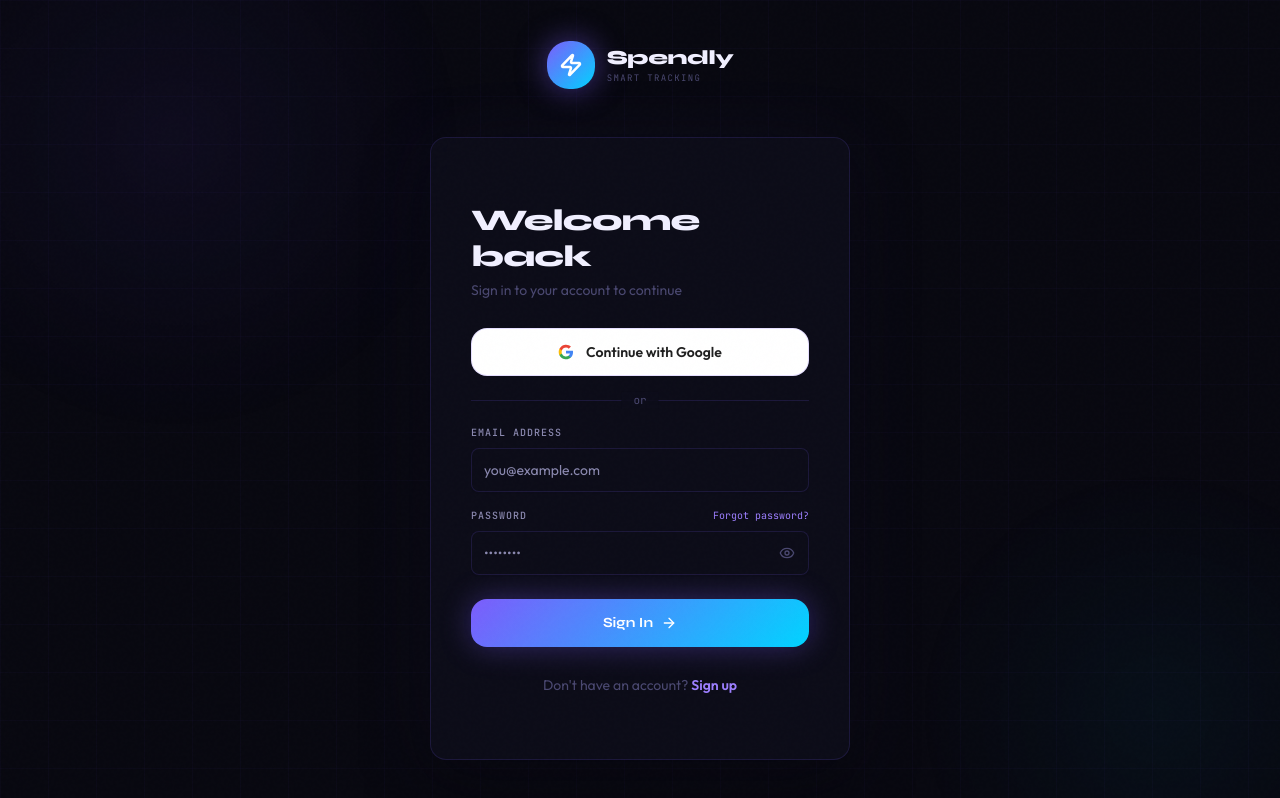
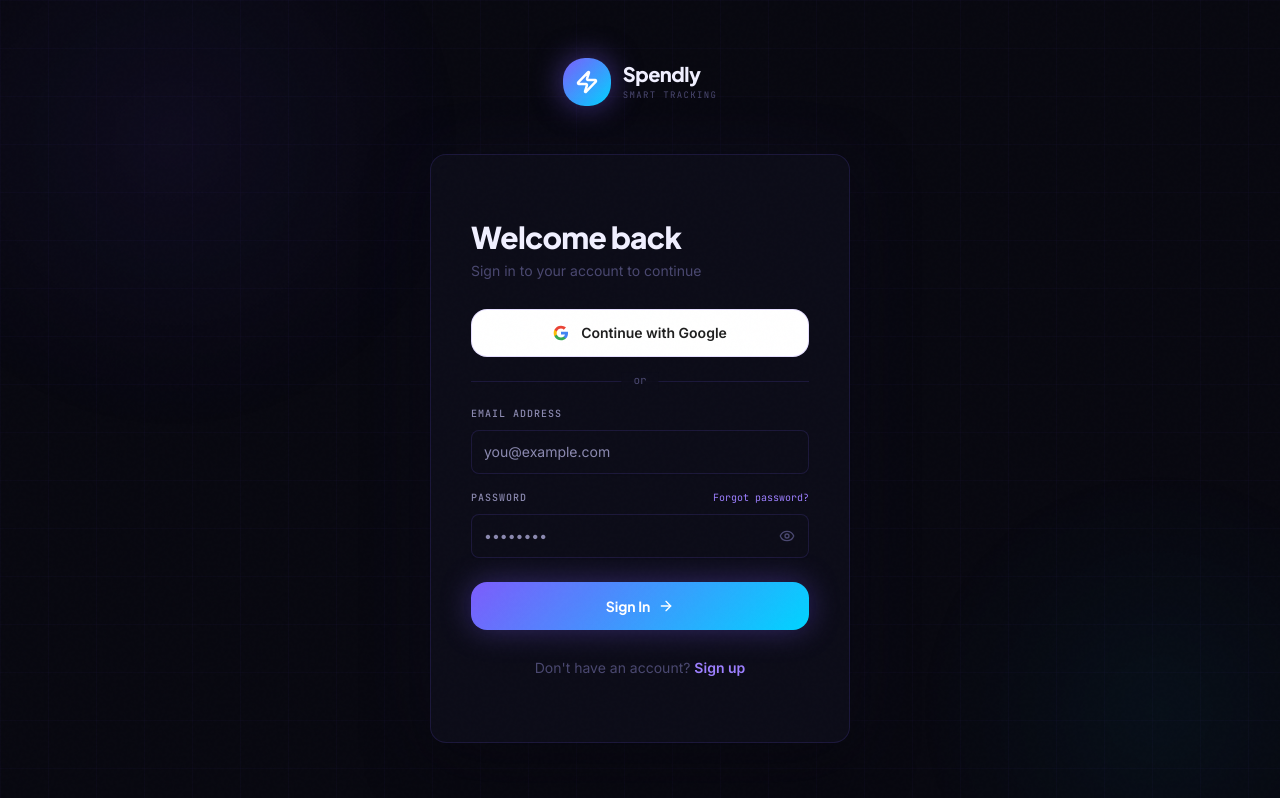
Before and after one commit to swarupcs/AI-Expense-Tracker-Frontend, a React (Vite) app: page /login in a window 1280 px wide. Built offline with nearby package versions, Linux system fonts and the light colour scheme; no server answers.

Commit message:
style(theme): update font families and improve body typography
- Replace Syne with Plus Jakarta Sans for display font
- Replace Outfit with Inter for sans-serif font
- Add text size and line-height to body for better readability
- Enable font smoothing for improved rendering

```diff
--- a/src/index.css
+++ b/src/index.css
@@ -1,4 +1,4 @@
-@import url('https://fonts.googleapis.com/css2?family=Syne:wght@400;500;600;700;800&family=JetBrains+Mono:wght@300;400;500;600;700&family=Outfit:wght@300;400;500;600;700&display=swap');
+@import url('https://fonts.googleapis.com/css2?family=Plus+Jakarta+Sans:wght@400;500;600;700;800&family=JetBrains+Mono:wght@300;400;500;600;700&family=Inter:wght@300;400;500;600;700&display=swap');
 
 @import "tailwindcss";
 @import "tw-animate-css";
@@ -108,9 +108,9 @@
 }
 
 @theme inline {
-  --font-sans:    "Outfit", sans-serif;
+  --font-sans:    "Inter", sans-serif;
   --font-mono:    "JetBrains Mono", monospace;
-  --font-display: "Syne", sans-serif;
+  --font-display: "Plus Jakarta Sans", sans-serif;
 
   --radius-sm:  calc(var(--radius) - 2px);
   --radius-md:  var(--radius);
@@ -156,8 +156,10 @@
   * { @apply border-border outline-ring/50; box-sizing: border-box; }
   html { color-scheme: dark; scroll-behavior: smooth; }
   body {
-    @apply bg-background text-foreground antialiased;
-    font-family: "Outfit", sans-serif;
+    @apply bg-background text-foreground antialiased text-[15px] leading-[1.6];
+    font-family: "Inter", sans-serif;
+    -webkit-font-smoothing: antialiased;
+    -moz-osx-font-smoothing: grayscale;
     background: var(--background);
     /*
       CRITICAL FIX: Do NOT set overflow:hidden on body.
```
